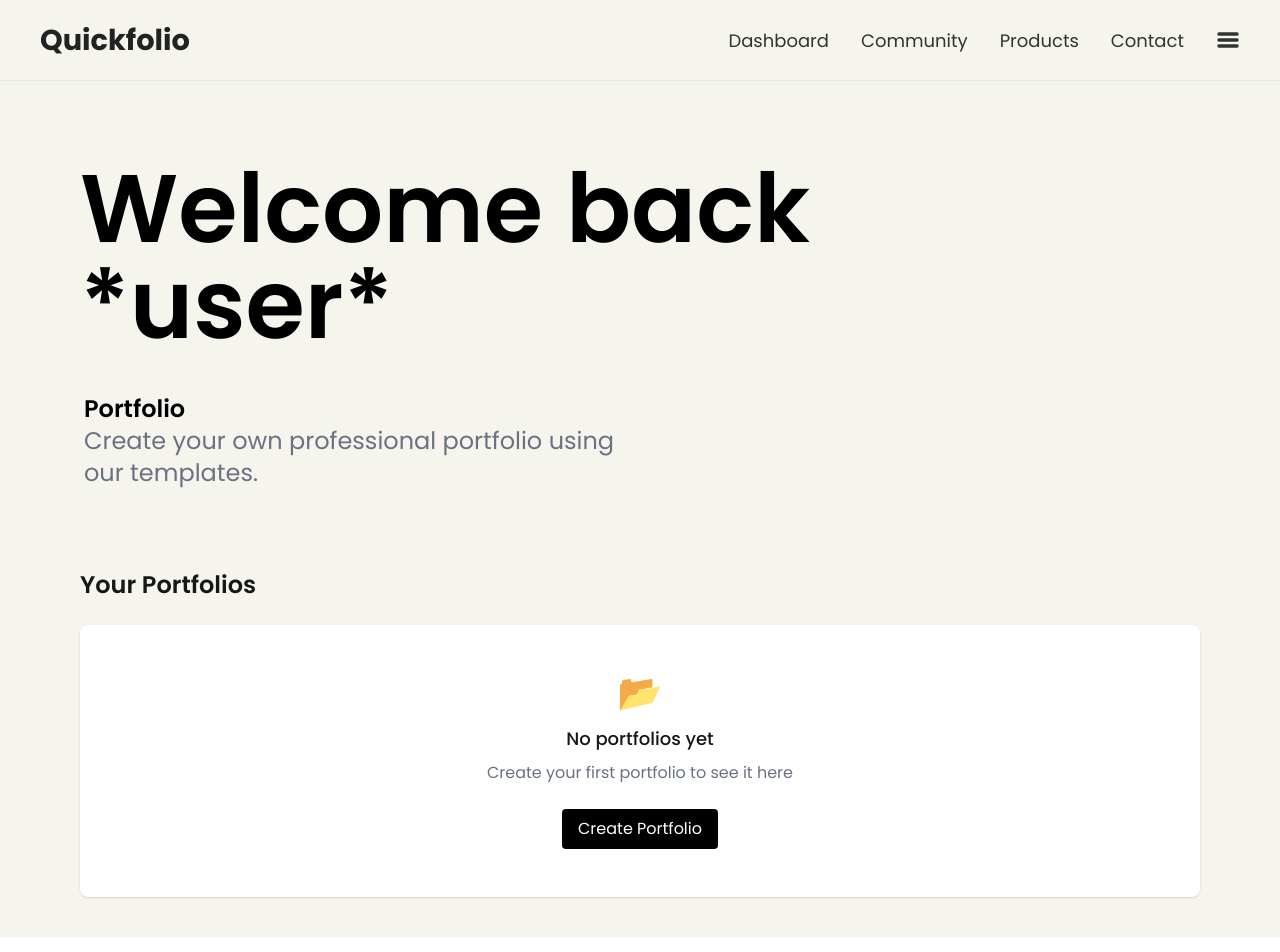
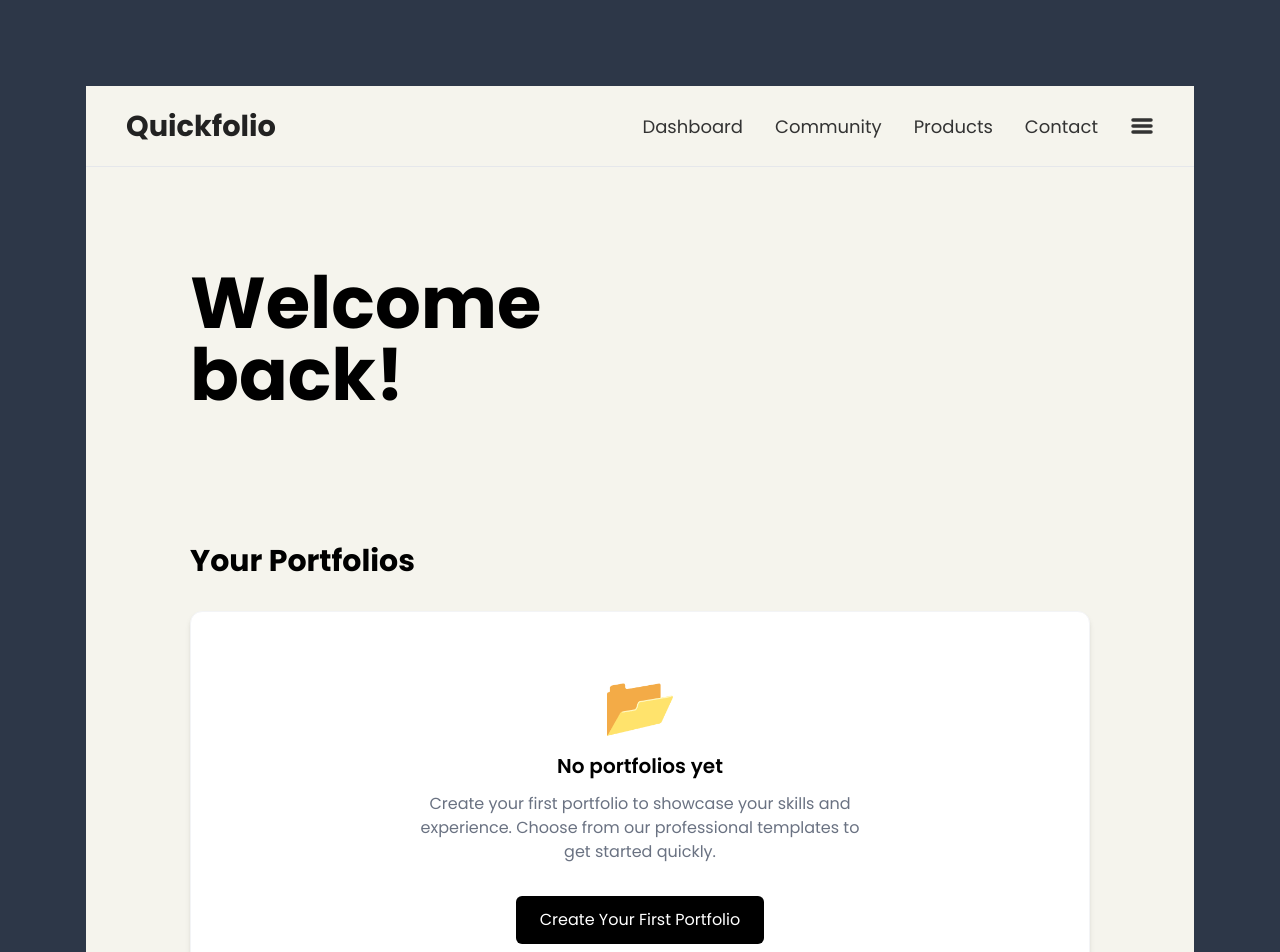
Before and after one commit to projcjdevs/quickfolio-frontend, a Next.js app: page /dashboard in a window 1280 px wide. Shown: the top 952 px of the page. Built offline with nearby package versions, Linux system fonts and the light colour scheme.

Commit message:
Fixed a few things in the dashboard and template selection modal

```diff
--- a/src/app/dashboard/page.tsx
+++ b/src/app/dashboard/page.tsx
@@ -4,6 +4,8 @@ import NavBarDB from "@/components/NavBarDB";
 import TemplateSelectionModal from "@/components/TemplateSelectionModal";
 import { useRouter } from "next/navigation";
 import React, { useState } from "react";
+import { motion } from "framer-motion";
+import Footer from "@/components/Footer";
 
 export default function DashboardPage() {
   const [isModalOpen, setIsModalOpen] = useState(false);
@@ -18,52 +20,51 @@ export default function DashboardPage() {
   };
 
   return (
-    <div className="min-h-screen bg-[#F5F4ED]">
+    <div className="bg-[#2D3748] min-h-screen flex flex-col">
+      <div className="flex-1 font-sans bg-white text-gray-800 border-[70px] border-[#2D3748] m-4">
+        {/* Navigation */}
         <NavBarDB />
 
+        {/* Main Content */}
+        <main className="px-6 py-10 bg-[#F5F4ED]">
+          <section className="py-15 px-6 md:px-10 lg:px-20">
+            <div className="grid gap-10 md:grid-cols-2">
               <div>
-        <main className="px-6 pt-10 bg-[#F5F4ED]">
-          <section className="px-9 py-10 font-sans">
-            <h1 className="text-8xl text-black font-semibold px-5">
-              Welcome back
-            </h1>
-            <h1 className="text-8xl text-black font-semibold px-5">*user*</h1>
-
-            <div className="grid gap-1 md:grid-cols-2">
-              <div className="px-6 py-10">
-                <p className="text-2xl text-black font-semibold">Portfolio</p>
-                <p className="text-2xl text-gray-500">
-                  Create your own professional portfolio using our templates.
-                </p>
+                <h1 className="text-5xl md:text-7xl text-black font-bold mb-2">Welcome back!</h1>
               </div>
             </div>
+          </section>
 
-            {/* Recent Portfolios Section */}
-            <div className="px-5 mt-10">
-              <h2 className="text-2xl font-semibold mb-6">Your Portfolios</h2>
+          {/* Portfolios Section */}
+          <section className="mt-16 px-6 md:px-10 lg:px-20">
+            <div className="flex flex-col md:flex-row justify-between items-start md:items-center mb-8">
+              <h2 className="text-3xl font-bold text-black mb-4 md:mb-0">Your Portfolios</h2>
+            </div>
 
-              {/* Empty state */}
-              <div className="bg-white rounded-lg shadow overflow-hidden">
-                <div className="p-12 text-center">
-                  <div className="text-4xl mb-3">📂</div>
-                  <h3 className="text-lg font-medium mb-2">
+            {/* Empty state with card styling */}
+            <div className="bg-white rounded-xl shadow-md overflow-hidden border border-gray-100">
+              <div className="p-16 text-center">
+                <div className="text-6xl mb-4">📂</div>
+                <h3 className="text-xl font-semibold mb-3 text-black">
                   No portfolios yet
                 </h3>
-                  <p className="text-gray-500 mb-6">
-                    Create your first portfolio to see it here
+                <p className="text-gray-500 mb-8 max-w-md mx-auto">
+                  Create your first portfolio to showcase your skills and experience.
+                  Choose from our professional templates to get started quickly.
                 </p>
                 <button
                   onClick={() => setIsModalOpen(true)}
-                    className="px-4 py-2 bg-black text-white rounded hover:bg-gray-700"
+                  className="px-6 py-3 bg-black text-white rounded-md hover:bg-gray-800 transition-colors"
                 >
-                    Create Portfolio
+                  Create Your First Portfolio
                 </button>
-                </div>
               </div>
             </div>
           </section>
         </main>
       </div>
+
+      <Footer />
 
       {/* Template Selection Modal */}
       <TemplateSelectionModal
--- a/src/components/TemplateSelectionModal.tsx
+++ b/src/components/TemplateSelectionModal.tsx
@@ -1,28 +1,27 @@
-// src/components/TemplateSelectionModal.tsx
 "use client";
 
-import { useState } from 'react';
-import { FiX } from 'react-icons/fi';
+import React, { useState } from 'react';
+import { motion, AnimatePresence } from 'framer-motion';
 
-interface TemplateOption {
+interface Template {
   id: string;
   name: string;
+  description: string;
   preview: string;
-  description: string;
 }
 
-const TEMPLATE_OPTIONS: TemplateOption[] = [
+const TEMPLATE_OPTIONS: Template[] = [
   {
     id: 'cosmic',
     name: 'Cosmic Glow',
-    preview: '/images/templates/cosmic-preview.jpg',
-    description: 'A dark, modern portfolio with cosmic animations and sleek design.',
+    description: 'A modern, dark theme with animated particles and glowing accents.',
+    preview: '/Images/template-previews/cosmicglow.png'
   },
   {
     id: 'simple',
     name: 'Simple Portfolio',
-    preview: '/images/templates/simple-preview.jpg',
-    description: 'A clean, minimal portfolio with focus on content clarity.',
+    description: 'A clean, minimalist design that lets your work speak for itself.',
+    preview: '/images/templates/simple-preview.jpg'
   },
 ];
 
@@ -32,81 +31,108 @@ interface TemplateSelectionModalProps {
   onSelect: (templateId: string) => void;
 }
 
-export default function TemplateSelectionModal({
-  isOpen,
-  onClose,
-  onSelect,
-}: TemplateSelectionModalProps) {
+export default function TemplateSelectionModal({ isOpen, onClose, onSelect }: TemplateSelectionModalProps) {
   const [selectedTemplate, setSelectedTemplate] = useState(TEMPLATE_OPTIONS[0].id);
-
-  if (!isOpen) return null;
 
   const handleCreate = () => {
     onSelect(selectedTemplate);
   };
 
-  const selectedTemplateData = TEMPLATE_OPTIONS.find(t => t.id === selectedTemplate) || TEMPLATE_OPTIONS[0];
+  return (
+    <AnimatePresence>
+      {isOpen && (
+        <motion.div
+          className="fixed inset-0 flex items-center justify-center z-[1000] p-4"
+          initial={{ opacity: 0 }}
+          animate={{ opacity: 1 }}
+          exit={{ opacity: 0 }}
+        >
+          {/* Backdrop with blur effect */}
+          <div
+            className="fixed inset-0 bg-black/30 backdrop-blur-sm"
+            onClick={onClose}
+          />
 
-  return (
-    <div className="fixed inset-0 bg-black bg-opacity-50 flex items-center justify-center z-50 p-4">
-      <div className="bg-white rounded-lg shadow-xl max-w-4xl w-full max-h-[90vh] overflow-hidden">
-        <div className="flex justify-between items-center border-b p-4">
-          <h2 className="text-2xl font-bold">Choose a Template</h2>
-          <button onClick={onClose} className="p-1 hover:bg-gray-100 rounded">
-            <FiX size={24} />
-          </button>
-        </div>
+          {/* Modal content - INCREASED SIZE */}
+          <motion.div
+            className="bg-white rounded-lg shadow-xl w-full max-w-6xl z-10 overflow-hidden"
+            initial={{ scale: 0.95, opacity: 0 }}
+            animate={{ scale: 1, opacity: 1 }}
+            exit={{ scale: 0.95, opacity: 0 }}
+            transition={{ type: 'spring', damping: 25, stiffness: 300 }}
+          >
+            <div className="flex flex-col md:flex-row h-[700px] md:h-[600px]">
+              {/* Sidebar */}
+              <div className="w-full md:w-1/4 bg-gray-50 p-6 overflow-y-auto">
+                <h2 className="text-2xl font-bold mb-6 text-black">Choose Template</h2>
 
-        <div className="grid grid-cols-1 md:grid-cols-3 h-[500px]">
-          {/* Template List */}
-          <div className="bg-gray-50 overflow-y-auto p-4 border-r">
+                <div className="space-y-4">
                   {TEMPLATE_OPTIONS.map((template) => (
                     <div
                       key={template.id}
                       onClick={() => setSelectedTemplate(template.id)}
-                className={`p-3 rounded mb-2 cursor-pointer ${
+                      className={`p-4 rounded-lg cursor-pointer transition-all ${
                         selectedTemplate === template.id
-                    ? 'bg-blue-100 border border-blue-300'
+                          ? 'bg-indigo-100 border border-indigo-300'
                           : 'hover:bg-gray-100'
                       }`}
                     >
-                <h3 className="font-semibold">{template.name}</h3>
+                      <h3 className="font-semibold text-black text-lg mb-1">{template.name}</h3>
                     </div>
                   ))}
                 </div>
-
-          {/* Template Preview */}
-          <div className="col-span-2 p-6 flex flex-col">
-            <div className="mb-4">
-              <h3 className="text-xl font-bold">{selectedTemplateData.name}</h3>
-              <p className="text-gray-600 mt-1">{selectedTemplateData.description}</p>
               </div>
 
-            <div className="flex-1 bg-gray-100 rounded-lg overflow-hidden border">
+              {/* Preview Area - INCREASED SIZE */}
+              <div className="flex-1 p-8 flex flex-col">
+                <div className="flex-1 overflow-hidden">
+                  {TEMPLATE_OPTIONS.map((template) => (
+                    selectedTemplate === template.id && (
+                      <div key={template.id} className="h-full flex flex-col">
+                        <h2 className="text-3xl font-bold mb-3 text-black">{template.name}</h2>
+                        <p className="text-gray-600 mb-6 text-lg">{template.description}</p>
+
+                        {/* Larger image container */}
+                        <div className="relative flex-1 bg-gray-100 rounded-lg overflow-hidden">
+                          {/* Template Preview Image */}
+                          {template.preview ? (
                             <img
-                src={selectedTemplateData.preview}
-                alt={`${selectedTemplateData.name} preview`}
-                className="w-full h-full object-contain"
+                              src={template.preview}
+                              alt={`${template.name} preview`}
+                              className="w-full h-full object-contain p-2"
                             />
+                          ) : (
+                            <div className="flex items-center justify-center h-full">
+                              <p className="text-gray-500">Preview not available</p>
+                            </div>
+                          )}
+                        </div>
+                      </div>
+                    )
+                  ))}
                 </div>
 
-            <div className="mt-6 flex justify-end gap-3">
+                {/* Action Buttons */}
+                <div className="mt-8 flex justify-between">
                   <button
                     onClick={onClose}
-                className="px-4 py-2 border border-gray-300 rounded hover:bg-gray-50"
+                    className="px-6 py-3 border border-gray-300 rounded-lg text-gray-700 hover:bg-gray-50 font-medium"
                   >
                     Cancel
                   </button>
+
                   <button
                     onClick={handleCreate}
-                className="px-4 py-2 bg-blue-600 text-white rounded hover:bg-blue-700"
+                    className="px-6 py-3 bg-black text-white rounded-lg hover:bg-gray-800 font-medium"
                   >
                     Use this template
                   </button>
                 </div>
               </div>
             </div>
-      </div>
-    </div>
+          </motion.div>
+        </motion.div>
+      )}
+    </AnimatePresence>
   );
 }
```
Also changed, not shown: public/Images/template-previews/cosmicglow.png (added). Lines whose indentation alone changed are shown as unchanged.
